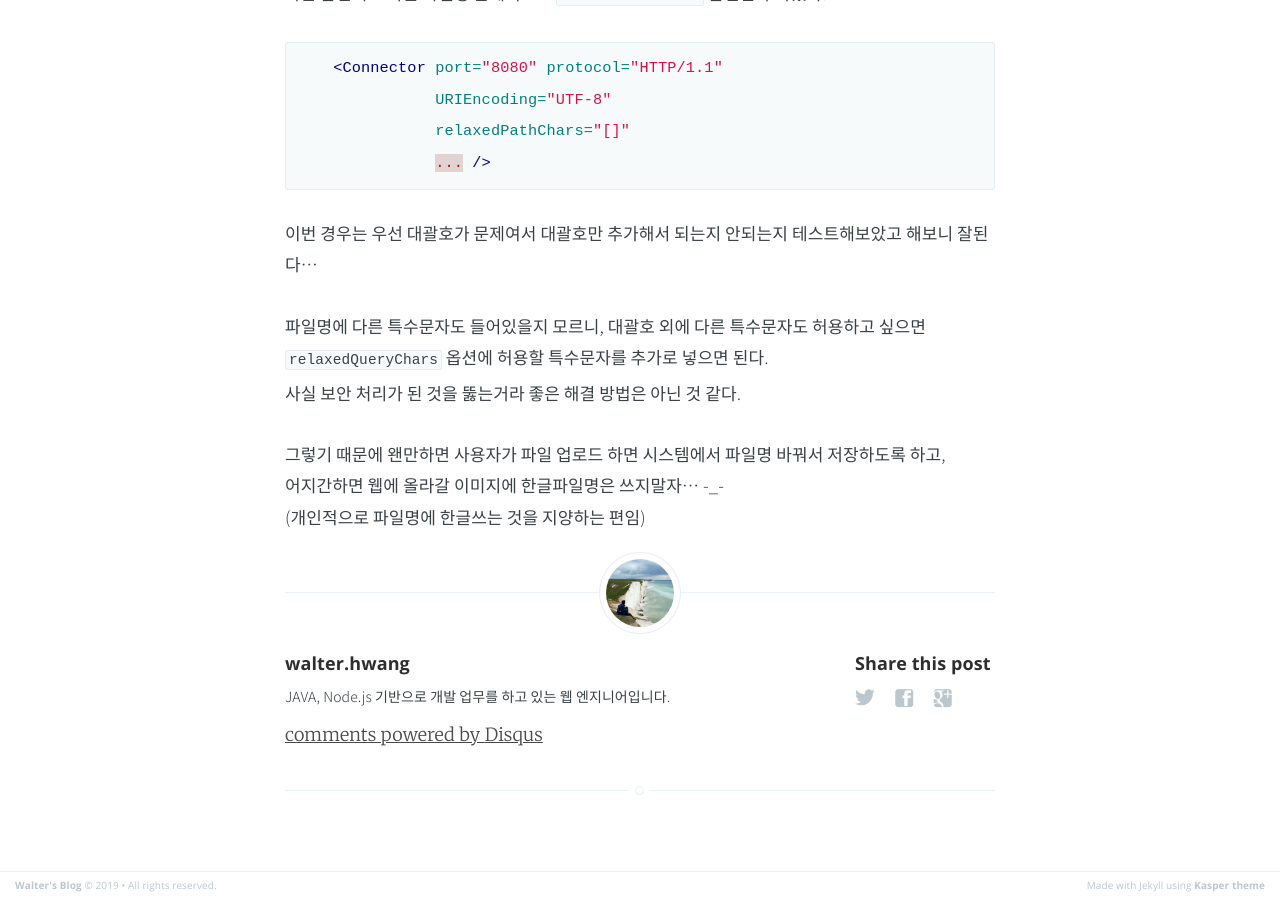
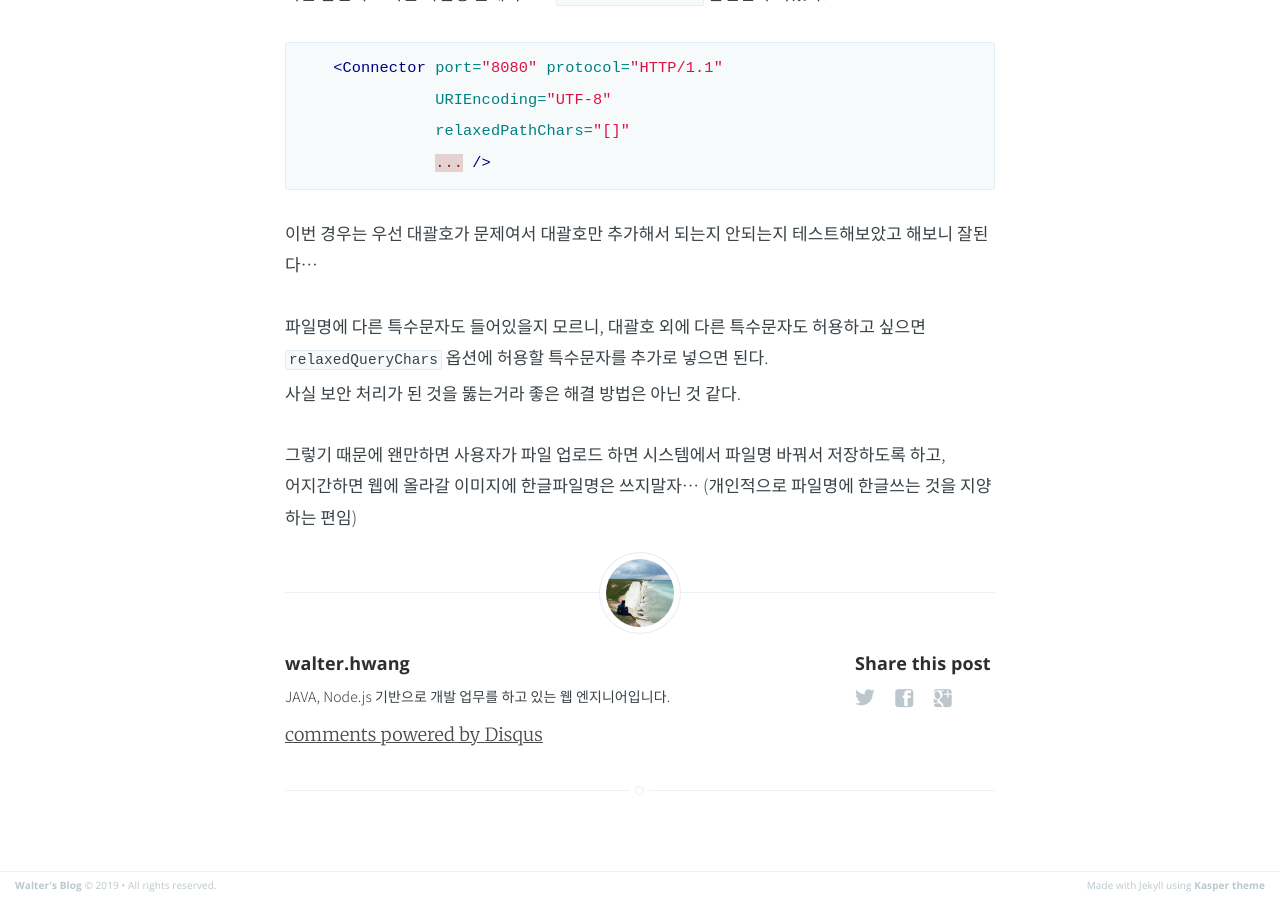
Before and after one commit to lyvius2/lyvius2.github.io, a Jekyll site: the page built from _posts/2019-01-05-tomcat8-special-character.markdown, in a window 1280 px wide and 900 px high, scrolled down 1855 px. Built offline with Jekyll 4.4.1, drawn with Linux system fonts in a browser that asks for light colours; comment, search, counter and statistics services are not loaded.

```diff
--- a/_posts/2019-01-05-tomcat8-special-character.markdown
+++ b/_posts/2019-01-05-tomcat8-special-character.markdown
@@ -51,5 +51,5 @@ AS-IS의 Tomcat 7 설정파일에서
 사실 보안 처리가 된 것을 뚫는거라 좋은 해결 방법은 아닌 것 같다.
 
 그렇기 때문에 왠만하면 사용자가 파일 업로드 하면 시스템에서 파일명 바꿔서 저장하도록 하고,
-어지간하면 웹에 올라갈 이미지에 한글파일명은 쓰지말자... -_-
+어지간하면 웹에 올라갈 이미지에 한글파일명은 쓰지말자...
 (개인적으로 파일명에 한글쓰는 것을 지양하는 편임)
```
